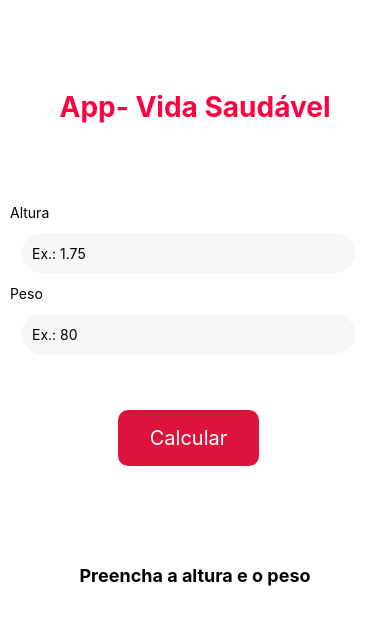
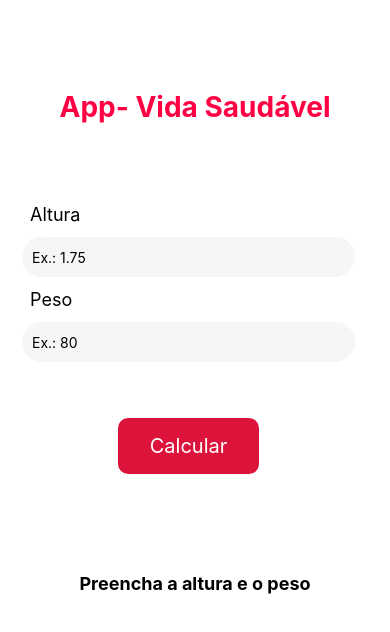
Before and after one commit to devraulalmeida7/vidasaudavel, a React Native app: screen / in a window 390 px wide. Shown: the top 632 px of the page. Built offline with nearby package versions, Linux system fonts and the light colour scheme.

Commit message:
Update style.js

```diff
--- a/src/components/Form/style.js
+++ b/src/components/Form/style.js
@@ -20,7 +20,7 @@ const styles = StyleSheet.create({
     marginTop: 30,
     padding: 10,
   },
-  formLabel: {
+  formLabels: {
     color: "#000000",
     fontSize: 18,
     paddingLeft: 20,
```
